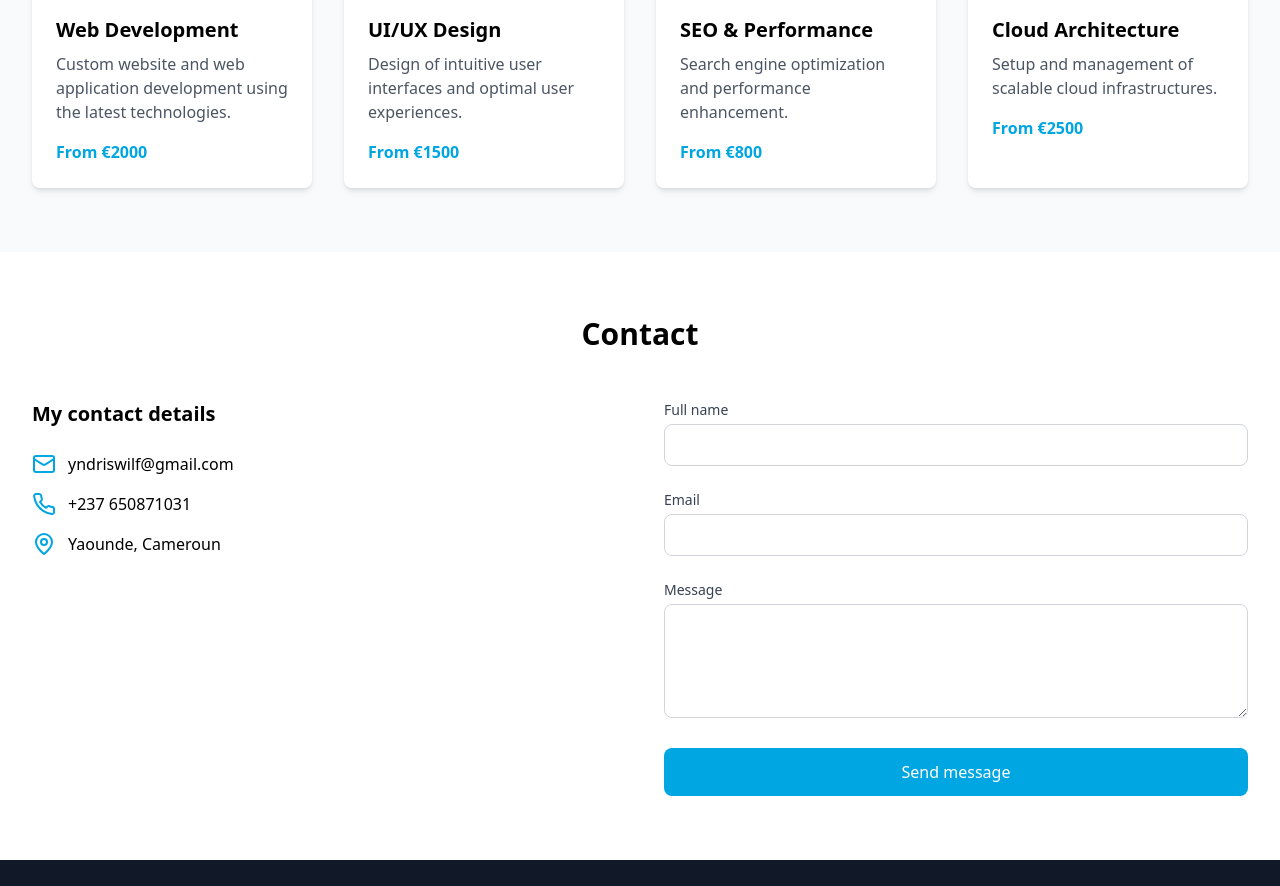
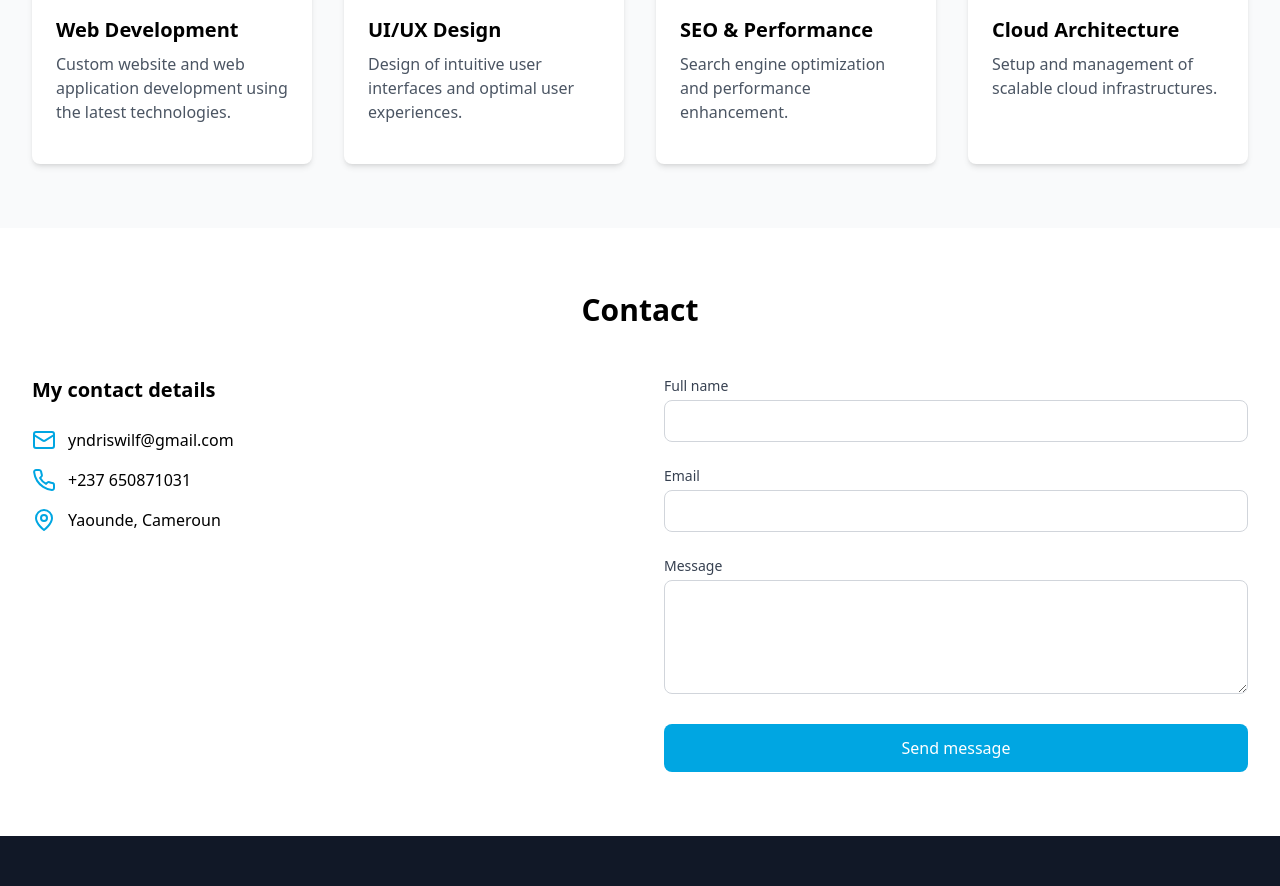
Before and after one commit to precurseur01/Portfolio, a React (Vite) app: page / in a window 1280 px wide. Shown: the part 3788-4674 px from the top of the page. Built offline with nearby package versions, Linux system fonts and the light colour scheme.

Commit message:
comment price

```diff
--- a/src/components/Services.tsx
+++ b/src/components/Services.tsx
@@ -17,7 +17,7 @@ const Services = () => {
               <service.icon className="w-12 h-12 text-[#00A6E2] mb-4" />
               <h3 className="text-xl font-semibold mb-2">{service.title}</h3>
               <p className="text-gray-600 mb-4">{service.description}</p>
-              <p className="text-[#00A6E2] font-semibold">{service.price}</p>
+              {/* <p className="text-[#00A6E2] font-semibold">{service.price}</p> */}
             </div>
           ))}
         </div>
```
